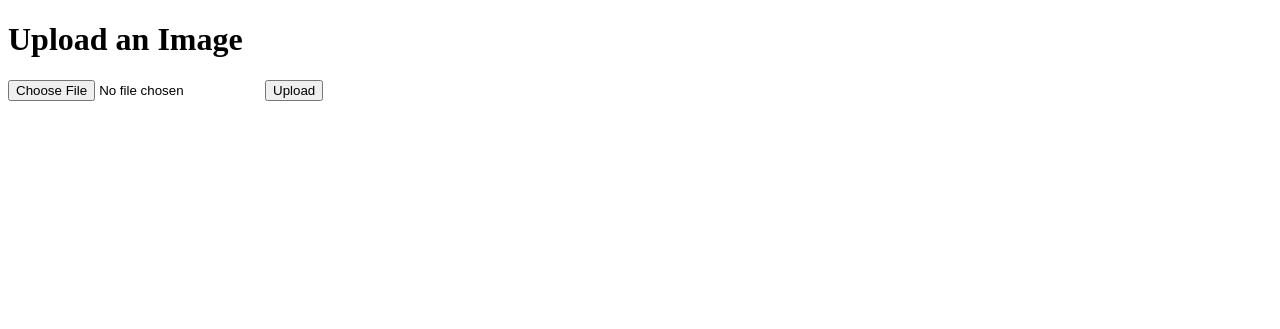
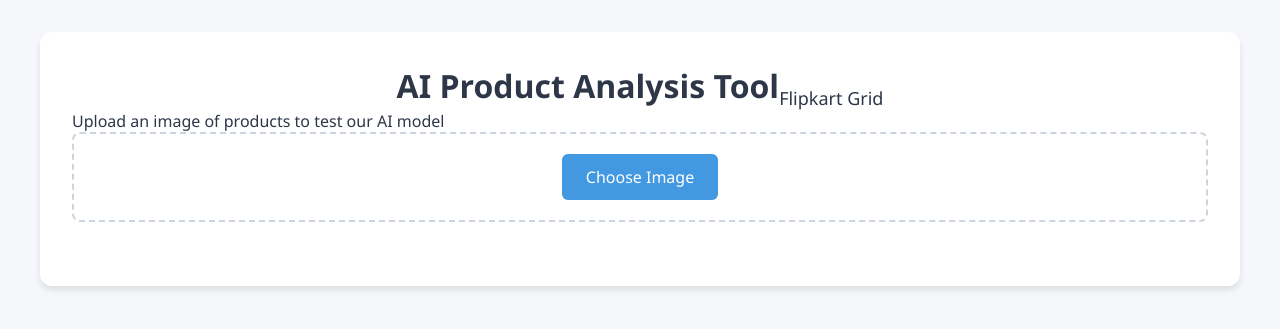
Before and after one commit to rj-auto-project/flipkart_grid, a Flask app: page / in a window 1280 px wide. Shown: the top 329 px of the page. Run offline with Flask 3, Linux system fonts and the light colour scheme; parts of the project's set-up code (start-up, migrations or seed data) failed here and were passed over.

Commit message:
2nd deployment

```diff
--- a/app.py
+++ b/app.py
@@ -14,7 +14,7 @@ UPLOAD_FOLDER = '/home/annone/ai/flipkart_final/data/uploads'
 os.makedirs(UPLOAD_FOLDER, exist_ok=True)
 app.config['UPLOAD_FOLDER'] = UPLOAD_FOLDER
 ALLOWED_EXTENSIONS = {'png', 'jpg', 'jpeg', 'gif'}
-api_key = "AIzaSyA8qnDcWs3W0QL8DxFX2w10DhPIDdlxn3A"
+api_key = "AIzaSyBhd_aSdO_qz_C0y5oLYB1pstE0XC0-6nM"
 prompt = "how many products are there in this image, name them, type of product (only among these: vegetable, fruit, or packet product), expiry datee if visible, days left of expiration, and rate their freshness between 1-10. Return the response in JSON format exactly like this '[{ 'product_name': 'Coconut', 'type': 'fruit', 'expiry_date': 'Not visible', 'expected_life_span': 'Not applicable', 'freshness': '7' }, { 'product_name': 'Cauliflower', 'type': 'vegetable', 'expiry_date': 'Not visible', 'expected_life_span': '20 days', 'freshness': '8' }]'"
 genai.configure(api_key=api_key)
 
--- a/templates/index.html
+++ b/templates/index.html
@@ -1,74 +1,217 @@
 <!DOCTYPE html>
 <html lang="en">
+
 <head>
     <meta charset="UTF-8">
     <meta name="viewport" content="width=device-width, initial-scale=1.0">
-    <title>Image Processing</title>
+    <title>Product Image Analysis</title>
     <style>
+        * {
+            margin: 0;
+            padding: 0;
+            box-sizing: border-box;
+            font-family: 'Segoe UI', Tahoma, Geneva, Verdana, sans-serif;
+        }
+
+        body {
+            background-color: #f5f7fa;
+            padding: 2rem;
+            color: #2d3748;
+        }
+
+        .container {
+            max-width: 1200px;
+            margin: 0 auto;
+            background: white;
+            padding: 2rem;
+            border-radius: 12px;
+            box-shadow: 0 4px 6px rgba(0, 0, 0, 0.1);
+        }
+
+        h1 {
+            color: #2d3748;
+            margin-bottom: 2rem;
+            text-align: center;
+            font-size: 2.5rem;
+        }
+
+        .upload-section {
+            display: flex;
+            flex-direction: column;
+            align-items: center;
+            gap: 1.5rem;
+            padding: 2rem;
+            border: 2px dashed #cbd5e0;
+            border-radius: 8px;
+            margin-bottom: 2rem;
+        }
+
+        .file-input-container {
+            position: relative;
+        }
+
+        #fileInput {
+            display: none;
+        }
+
+        .custom-file-input {
+            background: #4299e1;
+            color: white;
+            padding: 12px 24px;
+            border-radius: 6px;
+            cursor: pointer;
+            transition: background 0.3s ease;
+        }
+
+        .custom-file-input:hover {
+            background: #3182ce;
+        }
+
+        #imagePreview {
+            max-width: 300px;
+            max-height: 300px;
+            margin: 1rem 0;
+            border-radius: 8px;
+            display: none;
+        }
+
         #loader {
             display: none;
-            border: 8px solid #f3f3f3;
+            border: 4px solid #f3f3f3;
             border-radius: 50%;
-            border-top: 8px solid #3498db;
-            width: 50px;
-            height: 50px;
+            border-top: 4px solid #4299e1;
+            width: 40px;
+            height: 40px;
             animation: spin 1s linear infinite;
+            margin: 1rem auto;
         }
+
         @keyframes spin {
-            0% { transform: rotate(0deg); }
-            100% { transform: rotate(360deg); }
+            0% {
+                transform: rotate(0deg);
             }
-        #result {
-            margin-top: 20px;
+
+            100% {
+                transform: rotate(360deg);
             }
+        }
+
         table {
             width: 100%;
             border-collapse: collapse;
-            margin-top: 20px;
+            margin-top: 1.5rem;
+            background: white;
+            border-radius: 8px;
+            overflow: hidden;
         }
-        th, td {
-            padding: 8px 12px;
-            border: 1px solid #ddd;
+
+        th,
+        td {
+            padding: 1rem;
             text-align: left;
+            border-bottom: 1px solid #e2e8f0;
         }
+
         th {
-            background-color: #f4f4f4;
+            background-color: #4299e1;
+            color: white;
+            font-weight: 600;
+        }
+
+        tr:hover {
+            background-color: #f7fafc;
+        }
+
+        .error-message {
+            color: #e53e3e;
+            text-align: center;
+            padding: 1rem;
+            background: #fff5f5;
+            border-radius: 6px;
+            margin-top: 1rem;
+        }
+
+        .total-products {
+            text-align: right;
+            margin-top: 1rem;
+            font-weight: 600;
+            color: #4299e1;
+        }
+        .heading{
+            font-size: xx-large;
+            font-weight: bold;
+            text-align: center;
+        }
+        sub{
+            font-weight: normal;
+            font-size: large;
         }
     </style>
 </head>
+
 <body>
-    <h1>Upload an Image</h1>
-    <form id="uploadForm" enctype="multipart/form-data">
+    <div class="container">
+        <div class="heading"><span>AI Product Analysis Tool</span><sub>Flipkart Grid</sub></div>
+        <span>Upload an image of products to test our AI model<br></span>
+        <div class="upload-section">
+            <div class="file-input-container">
+                <label for="fileInput" class="custom-file-input">Choose Image</label>
                 <input type="file" id="fileInput" name="file" accept="image/*" required>
-        <button type="submit">Upload</button>
-    </form>
+            </div>
+            <img id="imagePreview" alt="Preview" />
+        </div>
         <div id="loader"></div>
         <div id="result"></div>
+    </div>
 
     <script>
-        const form = document.getElementById('uploadForm');
+        const fileInput = document.getElementById('fileInput');
+        const imagePreview = document.getElementById('imagePreview');
         const loader = document.getElementById('loader');
         const result = document.getElementById('result');
 
-        form.addEventListener('submit', async (event) => {
-            event.preventDefault();
+        fileInput.addEventListener('change', async function (event) {
+            const file = event.target.files[0];
+            if (file) {
+                const reader = new FileReader();
+                reader.onload = function (e) {
+                    imagePreview.src = e.target.result;
+                    imagePreview.style.display = 'block';
+                };
+                reader.readAsDataURL(file);
                 loader.style.display = 'block';
                 result.innerHTML = '';
+                const formData = new FormData();
+                formData.append('file', file);
 
-            const formData = new FormData(form);
                 try {
                     const response = await fetch('/upload', {
                         method: 'POST',
-                    body: formData
+                        body: formData,
+                        mode: "no-cors"
                     });
 
-                const data = await response.json();
+                    const text = await response.text();
                     loader.style.display = 'none';
+                    console.log('Raw response:', text);
+
+                    if (!text) {
+                        result.innerHTML = `<div class="error-message">Error: Empty response from the server.</div>`;
+                        return;
+                    }
+
+                    let data;
+                    try {
+                        data = JSON.parse(text); // Attempt to parse JSON
+                    } catch (error) {
+                        result.innerHTML = `<div class="error-message">Error: Invalid JSON response from server.</div>`;
+                        console.error('JSON Parse Error:', error);
+                        return;
+                    }
 
                     if (response.ok) {
                         if (Array.isArray(data)) {
-                        // Create the table and display the data
-                        let html = `<p>Total products: ${data.length}</p>`;
+                            let html = `<div class="total-products">Total products: ${data.length}</div>`;
                             html += `<table>
                                 <thead>
                                     <tr>
@@ -92,17 +235,20 @@
                             html += `</tbody></table>`;
                             result.innerHTML = html;
                         } else {
-                        result.innerHTML = `<p>Unexpected response format: ${JSON.stringify(data)}</p>`;
+                            result.innerHTML = `<div class="error-message">Unexpected response format: ${JSON.stringify(data)}</div>`;
                         }
                     } else {
-                    result.innerHTML = `<p>Error: ${data.error || 'Server error'}</p>`;
+                        result.innerHTML = `<div class="error-message">Error: ${data.error || 'Server error'}</div>`;
                     }
                 } catch (error) {
                     loader.style.display = 'none';
-                result.innerHTML = `<p>Error: ${error.message}</p>`;
+                    result.innerHTML = `<div class="error-message">Error: ${error.message}</div>`;
+                    console.error('Fetch Error:', error);
                 }
+            }
+        });
 
-        });
     </script>
 </body>
+
 </html>
```
Lines whose indentation alone changed are shown as unchanged.
